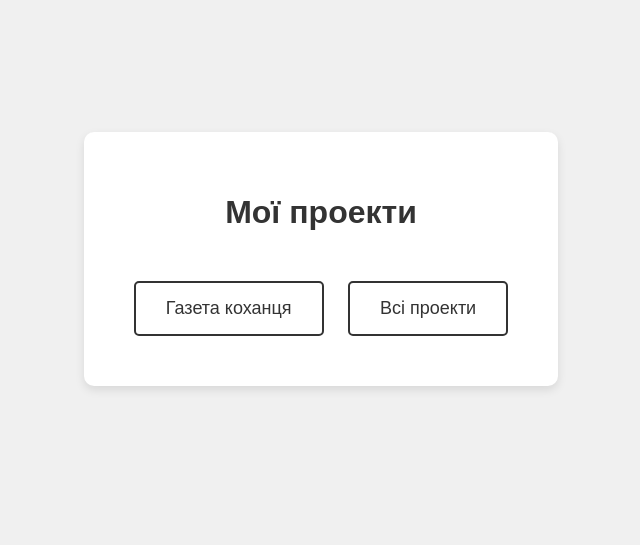
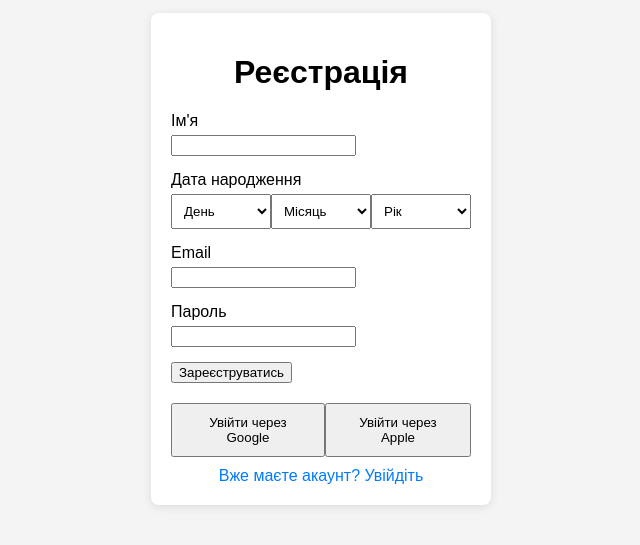
Before and after one commit to ValeriiTP/registration, a plain HTML site: page index.html in a window 1280 px wide. Shown: the part 141-686 px from the top of the page, without its empty margins (319-959 px from the left). Drawn offline with Linux system fonts and the light colour scheme.

Commit message:
Update index.html

```diff
--- a/index.html
+++ b/index.html
@@ -3,58 +3,176 @@
 <head>
     <meta charset="UTF-8">
     <meta name="viewport" content="width=device-width, initial-scale=1.0">
-    <title>Мої проекти</title>
+    <title>Реєстрація та Вхід</title>
     <style>
         body {
+            font-family: Arial, sans-serif;
+            background-color: #f4f4f4;
             margin: 0;
             padding: 0;
             display: flex;
             justify-content: center;
             align-items: center;
             height: 100vh;
-            background-color: #f0f0f0; /* Світло-сірий фон */
-            font-family: Arial, sans-serif;
         }
-
         .container {
+            background-color: white;
+            padding: 20px;
+            border-radius: 8px;
+            box-shadow: 0 2px 10px rgba(0, 0, 0, 0.1);
+            width: 300px;
+        }
+        h1 {
             text-align: center;
-            background-color: white; /* Білий блок для контенту */
-            padding: 40px;
-            border-radius: 10px;
-            box-shadow: 0 4px 10px rgba(0, 0, 0, 0.1);
         }
-
-        h1 {
-            margin-bottom: 40px;
-            color: #333; /* Темно-сірий */
+        .form-group {
+            margin-bottom: 15px;
         }
-
-        .btn {
-            display: inline-block;
-            padding: 15px 30px;
-            margin: 10px;
-            border: 2px solid #333; /* Темно-сірий */
-            border-radius: 5px;
-            background-color: #fff; /* Білий фон для кнопок */
-            color: #333;
-            text-decoration: none;
-            font-size: 18px;
-            transition: all 0.3s ease;
+        .form-group label {
+            display: block;
+            margin-bottom: 5px;
         }
-
-        .btn:hover {
-            background-color: #f0f0f0; /* Легка зміна кольору при наведенні */
-            color: #000;
+        .form-group select {
+            width: 100%;
+            padding: 8px;
+            box-sizing: border-box;
+        }
+        .social-login {
+            display: flex;
+            justify-content: space-around;
+            margin-top: 20px;
+        }
+        .social-login button {
+            padding: 10px 20px;
+            cursor: pointer;
+        }
+        .toggle {
+            text-align: center;
+            margin-top: 10px;
+            cursor: pointer;
+            color: #007bff;
         }
     </style>
 </head>
 <body>
 
 <div class="container">
-    <h1>Мої проекти</h1>
-    <a href="https://valeriitp.github.io/news2.0/" class="btn">Газета коханця</a>
-    <a href="https://valeriitp.github.io/wsiprojecty/" class="btn">Всі проекти</a>
+    <h1 id="form-title">Реєстрація</h1>
+    <form id="auth-form" action="/register" method="POST" onsubmit="handleSubmit(event)">
+        <!-- Реєстрація -->
+        <div id="register-fields">
+            <div class="form-group">
+                <label for="name">Ім'я</label>
+                <input type="text" id="name" name="name" required>
+            </div>
+            <div class="form-group">
+                <label for="birthdate">Дата народження</label>
+                <div style="display: flex; justify-content: space-between;">
+                    <select id="day" name="day" required>
+                        <option value="">День</option>
+                        <!-- Додаємо дні через JavaScript -->
+                        <script>
+                            for (let i = 1; i <= 31; i++) {
+                                document.write('<option value="' + i + '">' + i + '</option>');
+                            }
+                        </script>
+                    </select>
+
+                    <select id="month" name="month" required>
+                        <option value="">Місяць</option>
+                        <option value="1">Січень</option>
+                        <option value="2">Лютий</option>
+                        <option value="3">Березень</option>
+                        <option value="4">Квітень</option>
+                        <option value="5">Травень</option>
+                        <option value="6">Червень</option>
+                        <option value="7">Липень</option>
+                        <option value="8">Серпень</option>
+                        <option value="9">Вересень</option>
+                        <option value="10">Жовтень</option>
+                        <option value="11">Листопад</option>
+                        <option value="12">Грудень</option>
+                    </select>
+
+                    <select id="year" name="year" required>
+                        <option value="">Рік</option>
+                        <!-- Додаємо роки через JavaScript з обмеженням -->
+                        <script>
+                            const currentYear = new Date().getFullYear();
+                            const maxYear = currentYear - 14; // Мінімальний вік 14 років
+                            const minYear = currentYear - 80; // Максимальний вік 80 років
+
+                            for (let i = maxYear; i >= minYear; i--) {
+                                document.write('<option value="' + i + '">' + i + '</option>');
+                            }
+                        </script>
+                    </select>
+                </div>
+            </div>
+        </div>
+
+        <!-- Вхід і спільні поля для входу/реєстрації -->
+        <div class="form-group">
+            <label for="email">Email</label>
+            <input type="email" id="email" name="email" required>
+        </div>
+        <div class="form-group">
+            <label for="password">Пароль</label>
+            <input type="password" id="password" name="password" required>
+        </div>
+        <button type="submit" id="submit-button">Зареєструватись</button>
+    </form>
+
+    <div class="social-login">
+        <button onclick="loginWithGoogle()">Увійти через Google</button>
+        <button onclick="loginWithApple()">Увійти через Apple</button>
+    </div>
+
+    <!-- Текст для перемикання між реєстрацією і входом -->
+    <div class="toggle" onclick="toggleForm()">Вже маєте акаунт? Увійдіть</div>
 </div>
+
+<script>
+    function loginWithGoogle() {
+        // Реалізація для входу через Google OAuth
+        window.location.href = "/auth/google";
+    }
+
+    function loginWithApple() {
+        // Реалізація для входу через Apple OAuth
+        window.location.href = "/auth/apple";
+    }
+
+    function toggleForm() {
+        // Перемикаємо між формою реєстрації та входу
+        const formTitle = document.getElementById('form-title');
+        const registerFields = document.getElementById('register-fields');
+        const submitButton = document.getElementById('submit-button');
+        const toggleText = document.querySelector('.toggle');
+
+        if (formTitle.innerText === 'Реєстрація') {
+            formTitle.innerText = 'Вхід';
+            registerFields.style.display = 'none';  // Ховаємо поля реєстрації
+            submitButton.innerText = 'Увійти';
+            toggleText.innerText = 'Немає акаунту? Зареєструйтесь';
+            document.getElementById('auth-form').action = '/login';
+        } else {
+            formTitle.innerText = 'Реєстрація';
+            registerFields.style.display = 'block';  // Показуємо поля реєстрації
+            submitButton.innerText = 'Зареєструватись';
+            toggleText.innerText = 'Вже маєте акаунт? Увійдіть';
+            document.getElementById('auth-form').action = '/register';
+        }
+    }
+
+    function handleSubmit(event) {
+        event.preventDefault(); // Забороняємо стандартну поведінку форми
+        // Тут можна додати перевірку або AJAX запит для реєстрації
+
+        // Після успішної реєстрації перенаправляємо користувача
+        window.location.href = "https://valeriitp.github.io/after-log/";
+    }
+</script>
 
 </body>
 </html>
```
